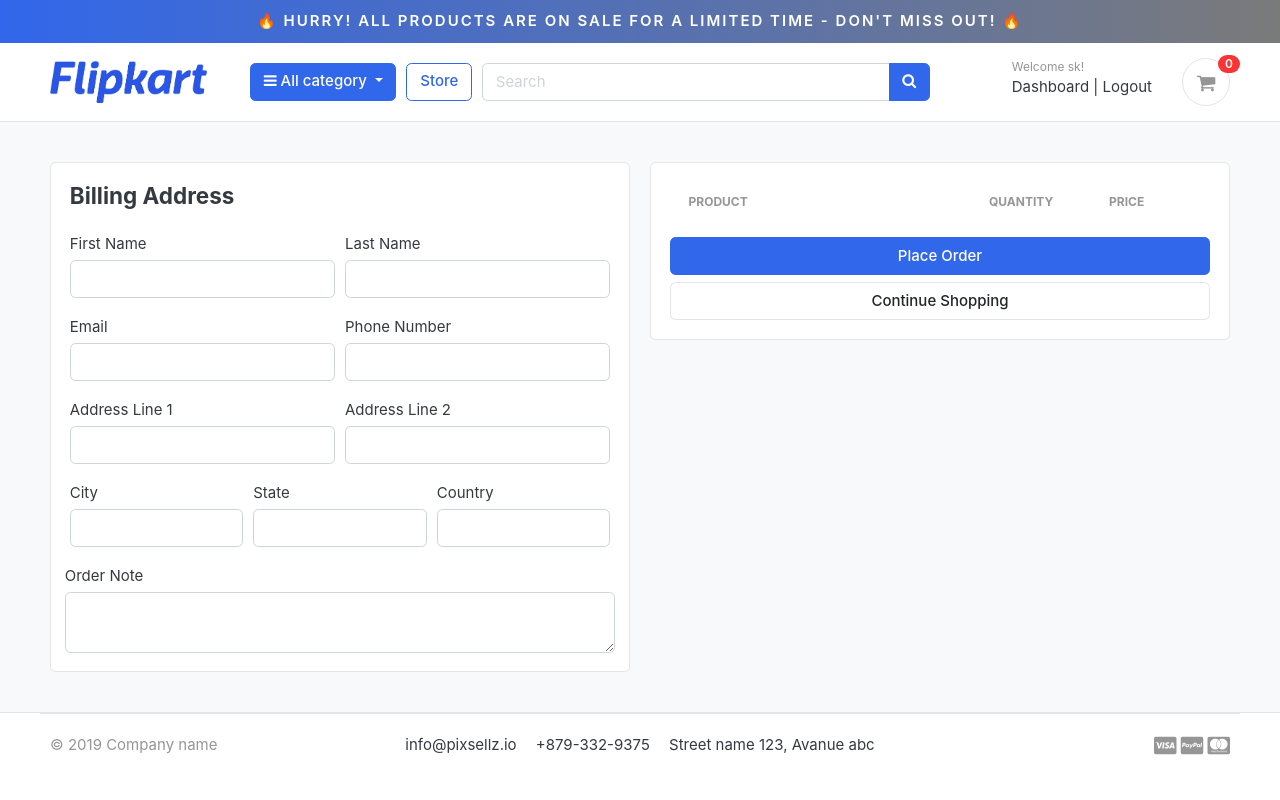
After one commit to sojibhasan5800/Flip_Cart_Project, a Django app: page /carts/checkout/ in a window 1280 px wide. The commit adds this page. Run offline with Django 5.2, Linux system fonts and the light colour scheme; a user stored in the database is signed in; data comes from the database, SQL or seed files in the repository; both versions use the stored data as it was after the commit; lists and menus that the app fills with data are empty; some libraries are stand-ins or nearby versions; some web fonts are replaced.

Commit message:
authenticated user cart grouping & remove button fix

```diff
--- a/carts/context_processors.py
+++ b/carts/context_processors.py
@@ -3,32 +3,19 @@ from .views import _cart_id
 
 
 def counter(request):
+
     cart_count = 0
     if 'admin' in request.path:
         return {}
     else:
         try:
             cart = Cart.objects.filter(cart_id=_cart_id(request))
-            cart_items = CartItem.objects.all().filter(cart=cart[:1])
+            if request.user.is_authenticated:
+                cart_items = CartItem.objects.all().filter(user=request.user)
+            else:
+                cart_items = CartItem.objects.all().filter(cart=cart[:1])
             for cart_item in cart_items:
                 cart_count += cart_item.quantity
         except Cart.DoesNotExist:
             cart_count = 0
     return dict(cart_count=cart_count)
-
-# ======================== handle this =================
-    # cart_count = 0
-    # if 'admin' in request.path:
-    #     return {}
-    # else:
-    #     try:
-    #         cart = Cart.objects.filter(cart_id=_cart_id(request))
-    #         if request.user.is_authenticated:
-    #             cart_items = CartItem.objects.all().filter(user=request.user)
-    #         else:
-    #             cart_items = CartItem.objects.all().filter(cart=cart[:1])
-    #         for cart_item in cart_items:
-    #             cart_count += cart_item.quantity
-    #     except Cart.DoesNotExist:
-    #         cart_count = 0
-    # return dict(cart_count=cart_count)
--- a/carts/models.py
+++ b/carts/models.py
@@ -14,7 +14,7 @@ class Cart(models.Model):
 
 
 class CartItem(models.Model):
-    # user = models.ForeignKey(Account, on_delete=models.CASCADE, null=True)
+    user = models.ForeignKey(Account, on_delete=models.CASCADE, null=True)
     product = models.ForeignKey(Product, on_delete=models.CASCADE)
     variations = models.ManyToManyField(Variation, blank=True)
     cart    = models.ForeignKey(Cart, on_delete=models.CASCADE, null=True)
--- a/carts/urls.py
+++ b/carts/urls.py
@@ -8,5 +8,5 @@ urlpatterns = [
     path('remove_cart/<int:product_id>/<int:cart_item_id>/', views.remove_cart, name='remove_cart'),
     path('remove_cart_item/<int:product_id>/<int:cart_item_id>/', views.remove_cart_item, name='remove_cart_item'),
 
-    # path('checkout/', views.checkout, name='checkout'),
+    path('checkout/', views.checkout, name='checkout'),
 ]
--- a/carts/views.py
+++ b/carts/views.py
@@ -2,7 +2,7 @@ from django.shortcuts import render, redirect, get_object_or_404
 from store.models import Product,Variation
 from .models import Cart, CartItem
 from django.core.exceptions import ObjectDoesNotExist
-# from django.contrib.auth.decorators import login_required
+from django.contrib.auth.decorators import login_required
 
 # Create your views here.
 from django.http import HttpResponse
@@ -14,65 +14,119 @@ def _cart_id(request):
     return cart
 
 def add_cart(request, product_id):
-    # current_user = request.user
-    product_variation = []
-    product = Product.objects.get(id=product_id) #get the product
-    if request.method =='POST':
-        for item in request.POST:
-            key = item
-            value = request.POST[key]
-            try:
-                variation = Variation.objects.get(product=product, variation_category__iexact=key, variation_value__iexact=value)
-                product_variation.append(variation)
-            except:
-                pass
+    current_user = request.user
+    if current_user.is_authenticated:
+        product_variation = []
+        product = Product.objects.get(id=product_id) #get the product
+        if request.method =='POST':
+            for item in request.POST:
+                key = item
+                value = request.POST[key]
+                try:
+                    variation = Variation.objects.get(product=product, variation_category__iexact=key, variation_value__iexact=value)
+                    product_variation.append(variation)
+                except:
+                    pass
 
-    try:
-        cart = Cart.objects.get(cart_id=_cart_id(request)) # get the cart using the cart_id present in the session
-    except Cart.DoesNotExist:
-        cart = Cart.objects.create(
-            cart_id = _cart_id(request)
+        is_cart_item_exists = CartItem.objects.filter(product=product,user=current_user).exists()
+        if is_cart_item_exists:
+            cart_item = CartItem.objects.filter(product=product,user=current_user)
+            ex_var_list=[]
+            id =[]
+            for item in cart_item:
+                existing_variation = item.variations.all()
+                ex_var_list.append(list(existing_variation))
+                id.append(item.id)
+
+                print(ex_var_list)
+                if product_variation in ex_var_list:
+                    # increase cartItem quentity
+                    index =ex_var_list.index(product_variation)
+                    item_id  = id[index]
+                    cart_item = CartItem.objects.get(product=product, id = item_id)
+                    cart_item.quantity+=1
+                    cart_item.save()
+                else:
+                    # Create New cartItem
+                    cart_item = CartItem.objects.create(product=product,quantity=1,user=current_user)
+                    if len(product_variation)>0:
+                        cart_item.variations.clear()
+                        cart_item.variations.add(*product_variation)
+                    cart_item.save()
+        else:
+            cart_item = CartItem.objects.create(
+                product =product,
+                quantity =1,
+                user = current_user
             )
-        cart.save()
 
-    is_cart_item_exists = CartItem.objects.filter(product=product,cart=cart).exists()
-    if is_cart_item_exists:
-        cart_item = CartItem.objects.filter(product=product,cart=cart)
-        ex_var_list=[]
-        id =[]
-        for item in cart_item:
-            existing_variation = item.variations.all()
-            ex_var_list.append(list(existing_variation))
-            id.append(item.id)
+            if len(product_variation)>0:
+                cart_item.variations.clear()
+                cart_item.variations.add(*product_variation)
 
-            print(ex_var_list)
-            if product_variation in ex_var_list:
-                # increase cartItem quentity
-                index =ex_var_list.index(product_variation)
-                item_id  = id[index]
-                cart_item = CartItem.objects.get(product=product, id = item_id)
-                cart_item.quantity+=1
-                cart_item.save()
-            else:
-                # Create New cartItem
-                cart_item = CartItem.objects.create(product=product,quantity=1,cart=cart)
-                if len(product_variation)>0:
-                    cart_item.variations.clear()
-                    cart_item.variations.add(*product_variation)
-                cart_item.save()
+            cart_item.save()
+        return redirect('cart')
+
     else:
-        cart_item = CartItem.objects.create(
-            product =product,
-            quantity =1,
-            cart = cart
-        )
 
-        if len(product_variation)>0:
-            cart_item.variations.clear()
-            cart_item.variations.add(*product_variation)
+        product_variation = []
+        product = Product.objects.get(id=product_id) #get the product
+        if request.method =='POST':
+            for item in request.POST:
+                key = item
+                value = request.POST[key]
+                try:
+                    variation = Variation.objects.get(product=product, variation_category__iexact=key, variation_value__iexact=value)
+                    product_variation.append(variation)
+                except:
+                    pass
 
-        cart_item.save()
-    return redirect('cart')
+        try:
+            cart = Cart.objects.get(cart_id=_cart_id(request)) # get the cart using the cart_id present in the session
+        except Cart.DoesNotExist:
+            cart = Cart.objects.create(
+                cart_id = _cart_id(request)
+                )
+            cart.save()
+
+        is_cart_item_exists = CartItem.objects.filter(product=product,cart=cart).exists()
+        if is_cart_item_exists:
+            cart_item = CartItem.objects.filter(product=product,cart=cart)
+            ex_var_list=[]
+            id =[]
+            for item in cart_item:
+                existing_variation = item.variations.all()
+                ex_var_list.append(list(existing_variation))
+                id.append(item.id)
+
+                print(ex_var_list)
+                if product_variation in ex_var_list:
+                    # increase cartItem quentity
+                    index =ex_var_list.index(product_variation)
+                    item_id  = id[index]
+                    cart_item = CartItem.objects.get(product=product, id = item_id)
+                    cart_item.quantity+=1
+                    cart_item.save()
+                else:
+                    # Create New cartItem
+                    cart_item = CartItem.objects.create(product=product,quantity=1,cart=cart)
+                    if len(product_variation)>0:
+                        cart_item.variations.clear()
+                        cart_item.variations.add(*product_variation)
+                    cart_item.save()
+        else:
+            cart_item = CartItem.objects.create(
+                product =product,
+                quantity =1,
+                cart = cart
+            )
+
+            if len(product_variation)>0:
+                cart_item.variations.clear()
+                cart_item.variations.add(*product_variation)
+
+            cart_item.save()
+        return redirect('cart')
 
     # ===================> Handling Step ==========================
     # If the user is authenticated
@@ -245,9 +299,11 @@ def cart(request, total=0, quantity=0, cart_items=None):
     try:
         tax = 0
         grand_total = 0
-
-        cart = Cart.objects.get(cart_id=_cart_id(request))
-        cart_items = CartItem.objects.filter(cart=cart, is_active=True)
+        if request.user.is_authenticated:
+            cart_items = CartItem.objects.filter(user=request.user, is_active=True)
+        else:
+            cart = Cart.objects.get(cart_id=_cart_id(request))
+            cart_items = CartItem.objects.filter(cart=cart, is_active=True)
         for cart_item in cart_items:
             total += (cart_item.product.price * cart_item.quantity)
             quantity += cart_item.quantity
@@ -266,58 +322,29 @@ def cart(request, total=0, quantity=0, cart_items=None):
     return render(request, 'store/cart.html', context)
 
 
+@login_required(login_url='login')
+def checkout(request, total=0, quantity=0, cart_items=None):
+    try:
+        tax = 0
+        grand_total = 0
+        if request.user.is_authenticated:
+            cart_items = CartItem.objects.filter(user=request.user, is_active=True)
+        else:
+            cart = Cart.objects.get(cart_id=_cart_id(request))
+            cart_items = CartItem.objects.filter(cart=cart, is_active=True)
+        for cart_item in cart_items:
+            total += (cart_item.product.price * cart_item.quantity)
+            quantity += cart_item.quantity
+        tax = (2 * total)/100
+        grand_total = total + tax
+    except ObjectDoesNotExist:
+        pass #just ignore
 
-
-    # ===================> Handling Step ==========================
-    # try:
-    #     tax = 0
-    #     grand_total = 0
-    #     if request.user.is_authenticated:
-    #         cart_items = CartItem.objects.filter(user=request.user, is_active=True)
-    #     else:
-    #         cart = Cart.objects.get(cart_id=_cart_id(request))
-    #         cart_items = CartItem.objects.filter(cart=cart, is_active=True)
-    #     for cart_item in cart_items:
-    #         total += (cart_item.product.price * cart_item.quantity)
-    #         quantity += cart_item.quantity
-    #     tax = (2 * total)/100
-    #     grand_total = total + tax
-    # except ObjectDoesNotExist:
-    #     pass #just ignore
-
-    # context = {
-    #     'total': total,
-    #     'quantity': quantity,
-    #     'cart_items': cart_items,
-    #     'tax'       : tax,
-    #     'grand_total': grand_total,
-    # }
-    # return render(request, 'store/cart.html', context)
-
-
-# @login_required(login_url='login')
-# def checkout(request, total=0, quantity=0, cart_items=None):
-#     try:
-#         tax = 0
-#         grand_total = 0
-#         if request.user.is_authenticated:
-#             cart_items = CartItem.objects.filter(user=request.user, is_active=True)
-#         else:
-#             cart = Cart.objects.get(cart_id=_cart_id(request))
-#             cart_items = CartItem.objects.filter(cart=cart, is_active=True)
-#         for cart_item in cart_items:
-#             total += (cart_item.product.price * cart_item.quantity)
-#             quantity += cart_item.quantity
-#         tax = (2 * total)/100
-#         grand_total = total + tax
-#     except ObjectDoesNotExist:
-#         pass #just ignore
-
-#     context = {
-#         'total': total,
-#         'quantity': quantity,
-#         'cart_items': cart_items,
-#         'tax'       : tax,
-#         'grand_total': grand_total,
-#     }
-#     return render(request, 'store/checkout.html', context)
+    context = {
+        'total': total,
+        'quantity': quantity,
+        'cart_items': cart_items,
+        'tax'       : tax,
+        'grand_total': grand_total,
+    }
+    return render(request, 'store/checkout.html', context)
--- a/templates/store/cart.html
+++ b/templates/store/cart.html
@@ -103,8 +103,7 @@
 			<p class="text-center mb-3">
 				<img src="{% static './images/misc/payments.png' %}" height="26">
 			</p>
-			{% comment %} <a href="{% url 'checkout' %}" class="btn btn-primary btn-block"> Checkout </a> {% endcomment %}
-			<a href="#" class="btn btn-primary btn-block"> Checkout </a>
+			<a href="{% url 'checkout' %}" class="btn btn-primary btn-block"> Checkout </a>
 			<a href="{% url 'store' %}" class="btn btn-light btn-block">Continue Shopping</a>
 		</div> <!-- card-body.// -->
 		</div> <!-- card.// -->
--- /dev/null
+++ b/templates/store/checkout.html
@@ -0,0 +1,141 @@
+{% extends 'base.html' %}
+{% load static %}
+
+{% block content %}
+
+
+<section class="section-content padding-y bg">
+<div class="container">
+
+<!-- ============================ COMPONENT 1 ================================= -->
+
+<div class="row">
+	<aside class="col-lg-6">
+<div class="card">
+  <div class="card-body">
+    <h4 class="card-title mb-4">Billing Address</h4>
+    {% comment %} <form action="{% url 'place_order' %}" method="POST"> {% endcomment %}
+    <form action="#" method="POST">
+      {% csrf_token %}
+      <div class="form-row">
+        <div class="col form-group">
+          <label for="">First Name</label>
+          <input type="text" name="first_name" class="form-control" required>
+        </div>
+        <div class="col form-group">
+          <label for="">Last Name</label>
+          <input type="text" name="last_name" class="form-control" required>
+        </div>
+      </div>
+      <div class="form-row">
+        <div class="col form-group">
+          <label for="">Email</label>
+          <input type="email" name="email" class="form-control" required>
+        </div>
+        <div class="col form-group">
+          <label for="">Phone Number</label>
+          <input type="text" name="phone" class="form-control" required>
+        </div>
+      </div>
+      <div class="form-row">
+        <div class="col form-group">
+          <label for="">Address Line 1</label>
+          <input type="text" name="address_line_1" class="form-control" required>
+        </div>
+        <div class="col form-group">
+          <label for="">Address Line 2</label>
+          <input type="text" name="address_line_2" class="form-control">
+        </div>
+      </div>
+      <div class="form-row">
+        <div class="col form-group">
+          <label for="">City</label>
+          <input type="text" name="city" class="form-control" required>
+        </div>
+        <div class="col form-group">
+          <label for="">State</label>
+          <input type="text" name="state" class="form-control" required>
+        </div>
+        <div class="col form-group">
+          <label for="">Country</label>
+          <input type="text" name="country" class="form-control" required>
+        </div>
+        </div>
+        <div class="form-row">
+          <label for="">Order Note</label>
+          <textarea name="order_note" rows="2" class="form-control"></textarea>
+        </div>
+
+
+  </div>
+</div> <!-- card.// -->
+
+	</aside> <!-- col.// -->
+	<aside class="col-lg-6">
+
+		<div class="card">
+		<div class="card-body">
+      <table class="table table-borderless table-shopping-cart">
+      <thead class="text-muted">
+      <tr class="small text-uppercase">
+        <th scope="col">Product</th>
+        <th scope="col" width="120">Quantity</th>
+        <th scope="col" width="120">Price</th>
+
+      </tr>
+      </thead>
+      <tbody>
+
+      {% for cart_item in cart_items %}
+      <tr>
+      	<td>
+      		<figure class="itemside align-items-center">
+      			<div class="aside"><img src="{{ cart_item.product.images.url }}" class="img-sm"></div>
+      			<figcaption class="info">
+      				<a href="{{ cart_item.product.get_url }}" class="title text-dark">{{ cart_item.product.product_name }}</a>
+      				<p class="text-muted small">
+      					{% if cart_item.variations.all %}
+      						{% for item in cart_item.variations.all %}
+      							{{ item.variation_category | capfirst }} : {{ item.variation_value | capfirst }} <br>
+      						{% endfor %}
+      					{% endif %}
+      				</p>
+      			</figcaption>
+      		</figure>
+      	</td>
+      	<td>
+      		<!-- col.// -->
+      				<label for="">{{cart_item.quantity}}</label>
+      	</td>
+      	<td>
+      		<div class="price-wrap">
+      			<var class="price">$ {{ cart_item.sub_total }}</var>
+      			<small class="text-muted"> $ {{ cart_item.product.price }} each </small>
+      		</div> <!-- price-wrap .// -->
+      	</td>
+
+      </tr>
+      {% endfor %}
+
+      </tbody>
+      </table>
+
+      <button type="submit" name="submit" class="btn btn-primary btn-block">Place Order</button>
+			<a href="{% url 'store' %}" class="btn btn-light btn-block">Continue Shopping</a>
+      </form>
+		</div> <!-- card-body.// -->
+		</div> <!-- card.// -->
+
+
+</aside> <!-- col.// -->
+
+
+</div> <!-- row.// -->
+
+<!-- ============================ COMPONENT 1 END .// ================================= -->
+
+</div> <!-- container .//  -->
+</section>
+<!-- ========================= SECTION CONTENT END// ========================= -->
+
+{% endblock %}
```
Also changed, not shown: accounts/views.py (+12 -12 lines), carts/migrations/0003_cartitem_user.py (added), db.sqlite3.
